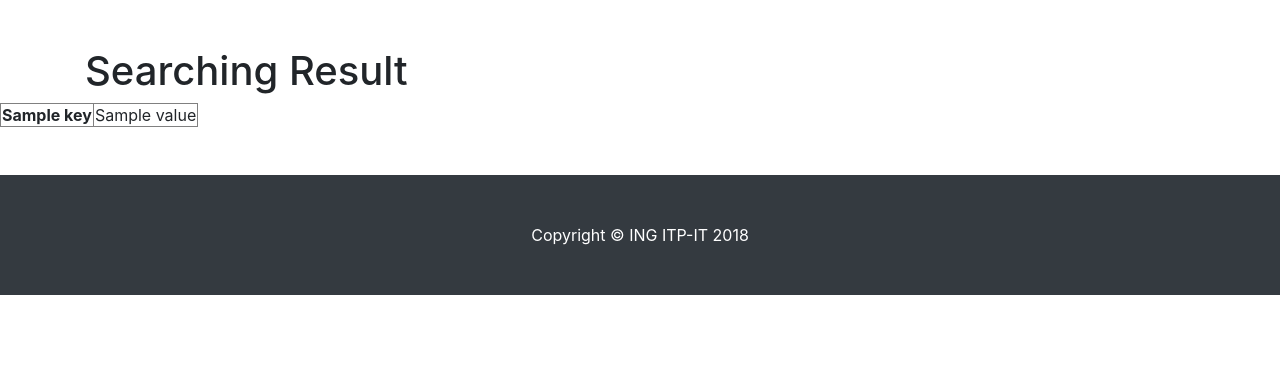
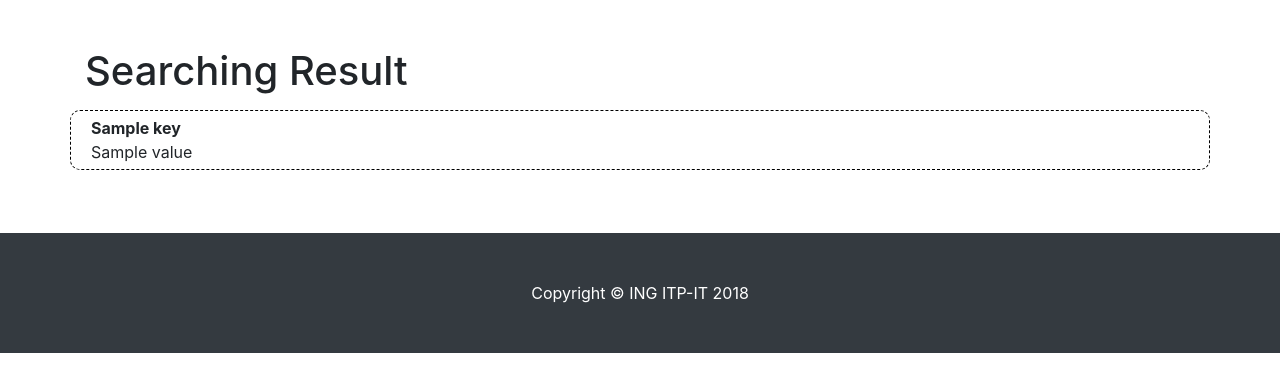
Before and after one commit to vlad12354/nlp-cloud-test, a Flask app: template templates/result.html in a window 1280 px wide. Shown: the part 417-800 px from the top of the page. Run offline with Flask 2, Linux system fonts and the light colour scheme; the template is opened without the code that fills it: most values are stand-ins (such as "Sample title", 1, 10 or a date in 2020); some libraries are stand-ins or nearby versions.

Commit message:
make result page better.

```diff
--- /dev/null
+++ b/static/style.css
@@ -0,0 +1,15 @@
+.cong {
+    background-color: red !important;
+}
+
+.item-key {
+    font-weight: bold;
+}
+
+.item-container {
+    border: 1px dashed black;
+    border-radius: 10px;
+    padding: 5px;
+    margin-top: 15px;
+    margin-bottom: 15px;
+}
--- a/templates/result.html
+++ b/templates/result.html
@@ -1,5 +1,5 @@
-
 <link href="//maxcdn.bootstrapcdn.com/bootstrap/4.0.0/css/bootstrap.min.css" rel="stylesheet" id="bootstrap-css">
+<link href="./static/style.css" rel="stylesheet">
 <script src="//maxcdn.bootstrapcdn.com/bootstrap/4.0.0/js/bootstrap.min.js"></script>
 <script src="//code.jquery.com/jquery-1.11.1.min.js"></script>
 <!------ Include the above in your HEAD tag ---------->
@@ -39,15 +39,22 @@
 <section class="py-5">
     <div class="container">
         <h1>Searching Result</h1>
+        <!--<table class="cong" border = 1>-->
+        {% for key, value in result.items() %}
+        <!--<tr>-->
+        <!--<th> {{ key }} </th>-->
+        <!--<td> {{ value }} </td>-->
+        <!---->
+        <div class="row item-container">
+            <div class="col-sm-12">
+                <div class="item-key">{{ key }}</div>
+                <div class="item-value">{{ value }}</div>
+            </div>
+        </div>
+        <!--</tr>-->
+        {% endfor %}
+        <!--</table>-->
     </div>
-          <table border = 1>
-         {% for key, value in result.items() %}
-            <tr>
-               <th> {{ key }} </th>
-               <td> {{ value }} </td>
-            </tr>
-         {% endfor %}
-      </table>
 </section>
 
 
```
